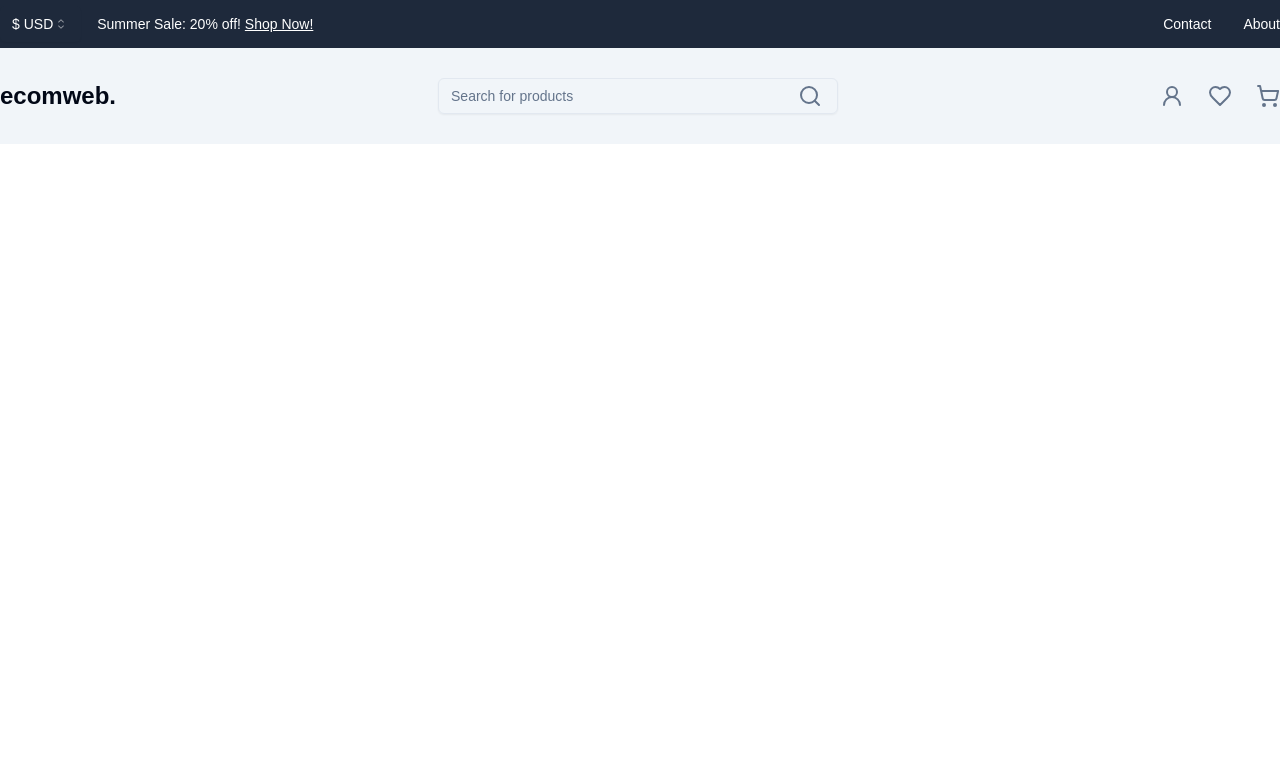
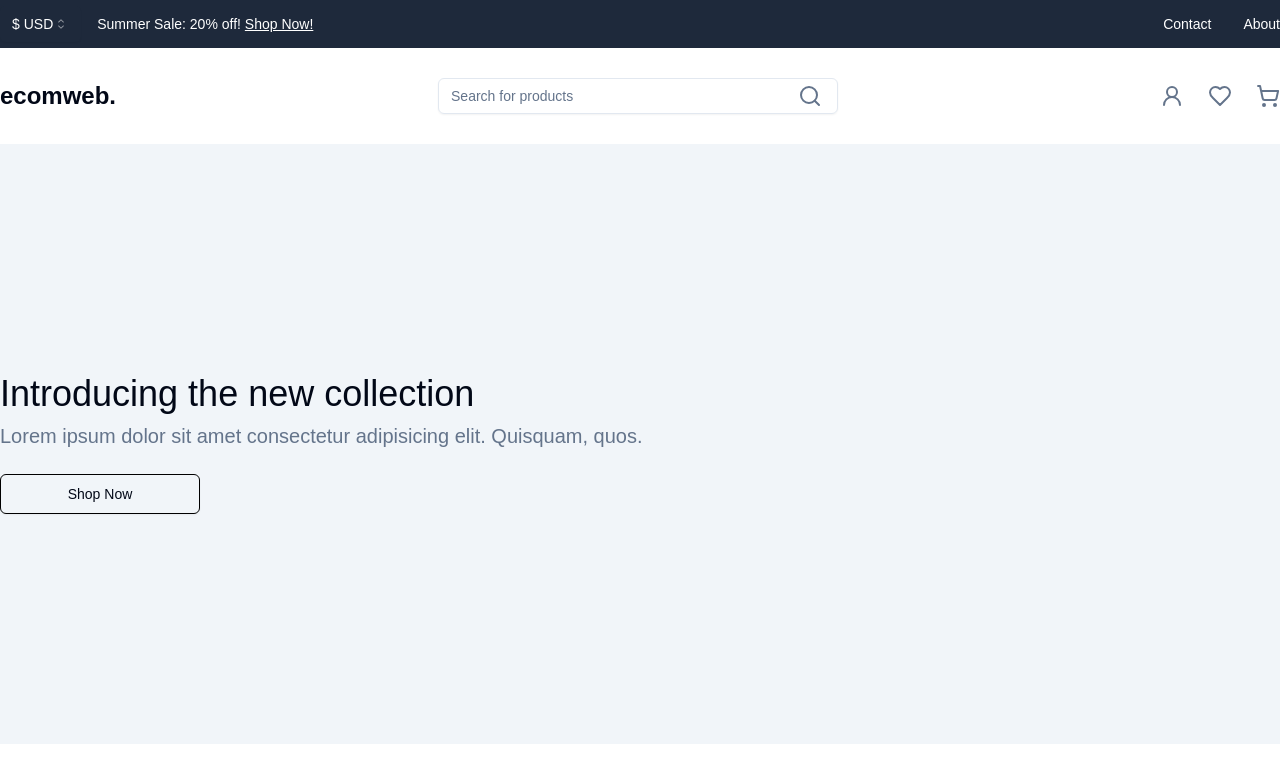
Before and after one commit to yogeshbisht/ecomweb, a Next.js app: page / in a window 1280 px wide. Shown: the top 782 px of the page. Built offline with nearby package versions, Linux system fonts and the light colour scheme.

Commit message:
add hero section with raw layout

```diff
--- /dev/null
+++ b/src/app/(home)/_components/hero-section.tsx
@@ -0,0 +1,24 @@
+import { Button } from "@/components/ui/button";
+
+const HeroSection = () => {
+  return (
+    <div className="h-[600px] w-full bg-slate-100">
+      <div className="flex flex-col justify-center h-full container mx-auto">
+        <h1 className="text-4xl">Introducing the new collection</h1>
+        <p className="text-xl text-slate-500 mt-2">
+          Lorem ipsum dolor sit amet consectetur adipisicing elit. Quisquam,
+          quos.
+        </p>
+        <Button
+          variant="outline"
+          size="lg"
+          className="bg-transparent w-[200px] border-black mt-6 hover:bg-black hover:text-white"
+        >
+          Shop Now
+        </Button>
+      </div>
+    </div>
+  );
+};
+
+export default HeroSection;
--- a/src/app/(home)/page.tsx
+++ b/src/app/(home)/page.tsx
@@ -1,11 +1,13 @@
 import MainHeader from "@/components/global/main-header";
 import StatusBar from "@/components/global/status-bar";
+import HeroSection from "./_components/hero-section";
 
 const HomePage = () => {
   return (
     <div>
       <StatusBar />
       <MainHeader />
+      <HeroSection />
     </div>
   );
 };
--- a/src/components/global/main-header.tsx
+++ b/src/components/global/main-header.tsx
@@ -5,7 +5,7 @@ import { headerIcons } from "@/constants";
 
 const MainHeader = () => {
   return (
-    <div className="h-24 w-full bg-slate-100">
+    <div className="h-24 w-full">
       <div className="flex justify-between items-center h-full container mx-auto">
         <BrandLogo />
         <GlobalSearch />
```
